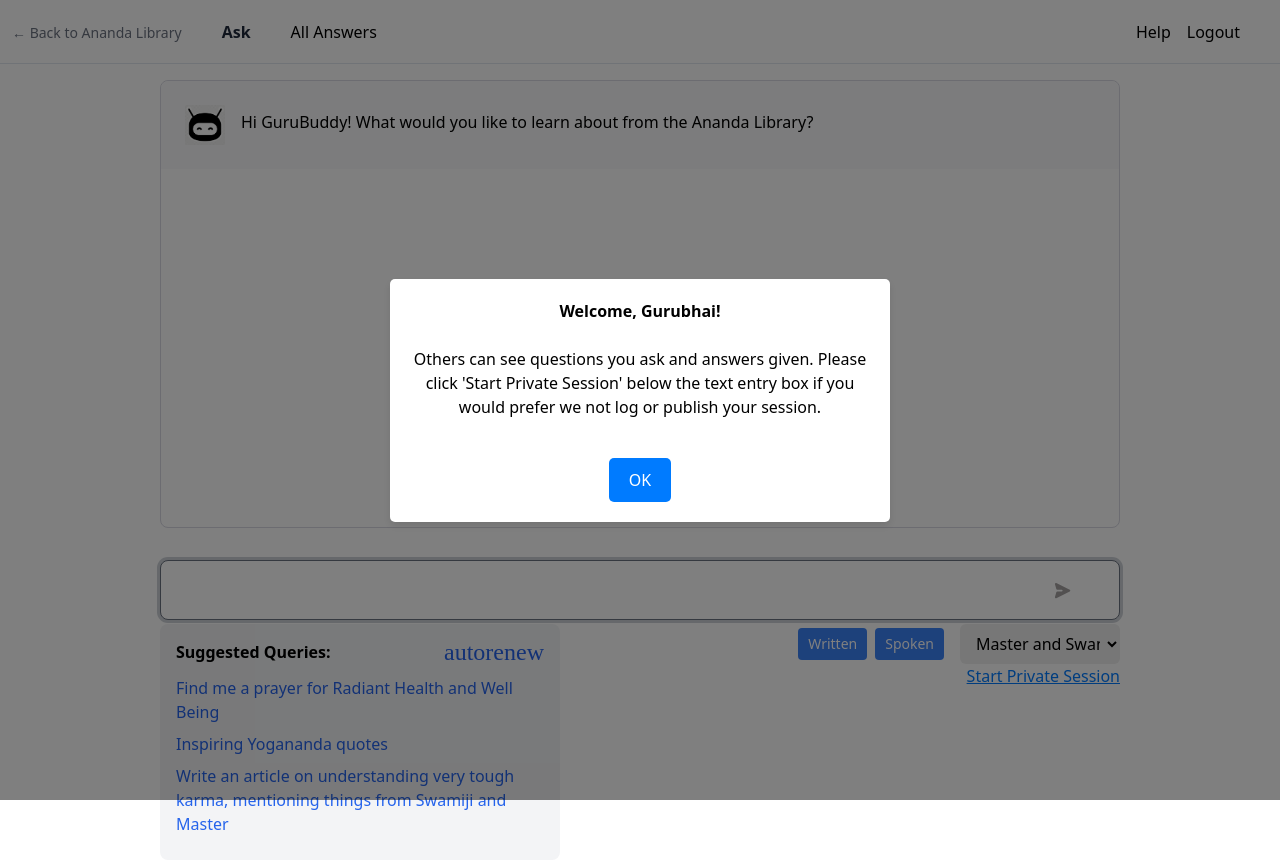
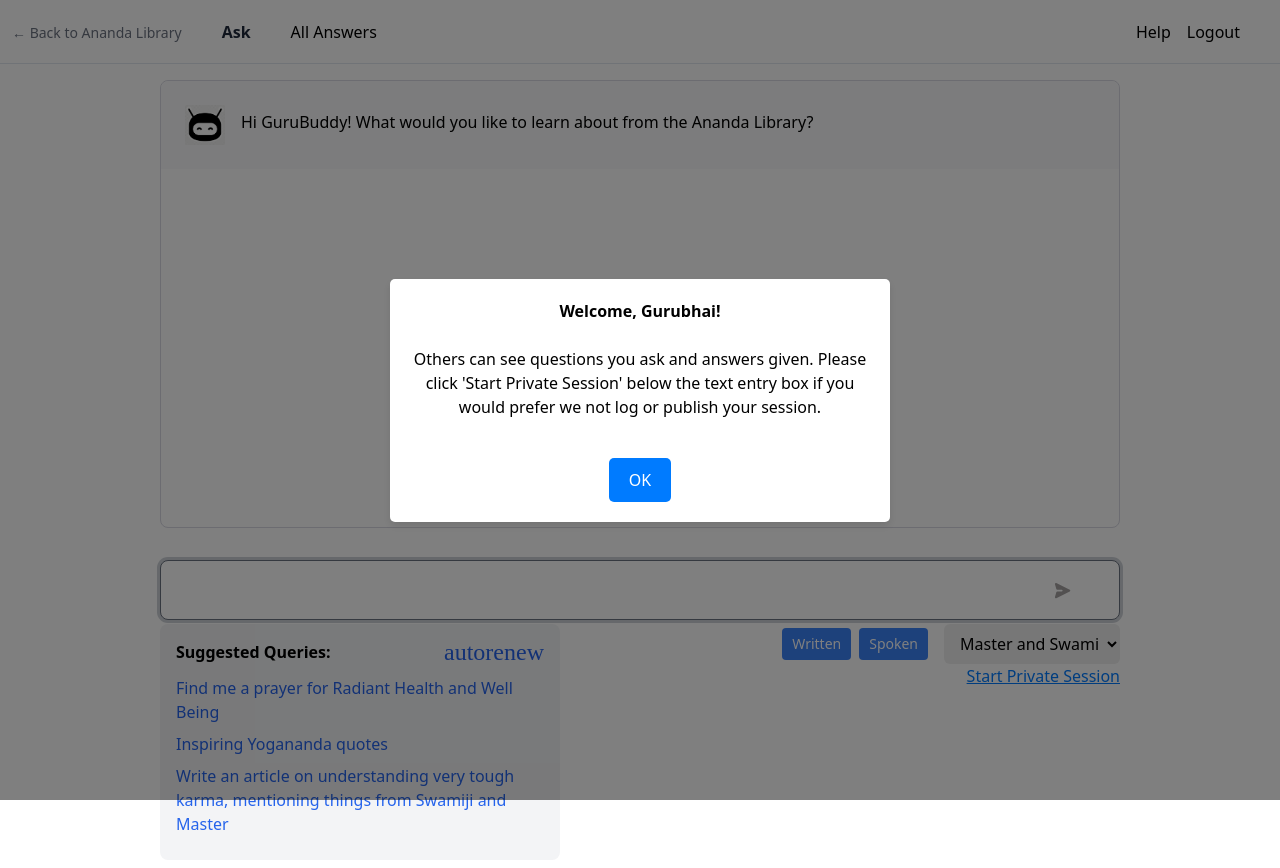
Before and after one commit to mayooear/gpt4-pdf-chatbot-langchain, a Next.js app: page / in a window 1280 px wide. Shown: the top 868 px of the page. Built offline with nearby package versions, Linux system fonts and the light colour scheme.

Commit message:
Add padding to avoid clipping the right side of the collection pulled out menu text

```diff
--- a/components/ChatInput.tsx
+++ b/components/ChatInput.tsx
@@ -149,7 +149,7 @@ export const ChatInput: React.FC<ChatInputProps> = ({
                       Spoken
                     </button>
                   </div>
-                  <div className="sm:w-40">
+                  <div className="sm:w-auto sm:min-w-[160px]">
                     <CollectionSelector onCollectionChange={handleCollectionChange} currentCollection={collection} />
                   </div>
                 </div>
```
